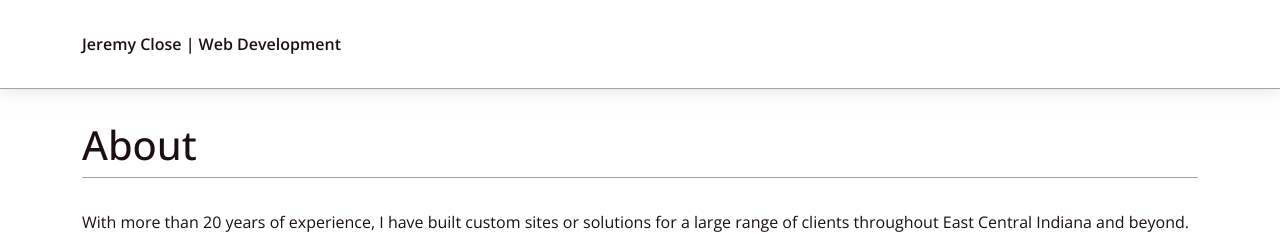
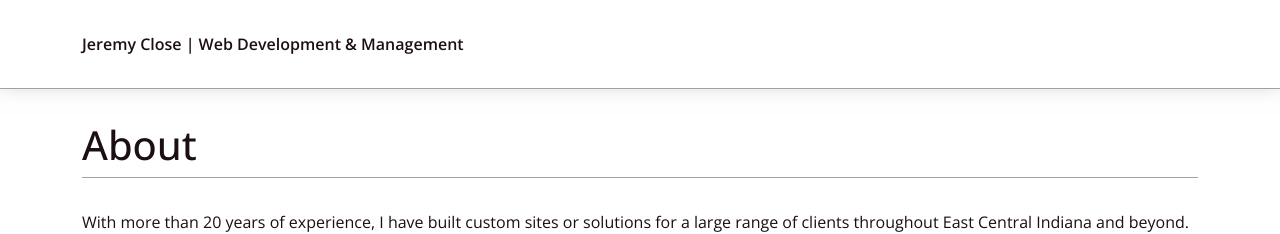
Before and after one commit to jkclose/jkclose.github.io, a Jekyll site: the page built from index.html, in a window 1280 px wide. Shown: the top 234 px of the page. Built offline with Jekyll 4.4.1, drawn with Linux system fonts in a browser that asks for light colours.

Commit message:
adjust text

```diff
--- a/_config.yml
+++ b/_config.yml
@@ -1,5 +1,6 @@
 url: jeremyclose.me
-title: Jeremy Close | Web Development
+title: Jeremy Close
+description: Web Development & Management
 sass:
   sass_dir: css
   style:    compressed
--- a/_layouts/default.html
+++ b/_layouts/default.html
@@ -5,7 +5,7 @@
     <meta http-equiv="X-UA-Compatible" content="IE=edge">
     <meta name="viewport" content="width=device-width, initial-scale=1.0">
 
-    <title>{{ page.title }}</title>
+    <title>{{ site.title }} | {{ page.title }}</title>
 
     <link rel="stylesheet" href="/css/style.css">
 
@@ -27,7 +27,7 @@
 <body>
 <header>
     <div class="container">
-        {{ site.title }}
+        {{ site.title }} | {{ site.description }}
     </div>
 </header>
 <main id="main">
```
